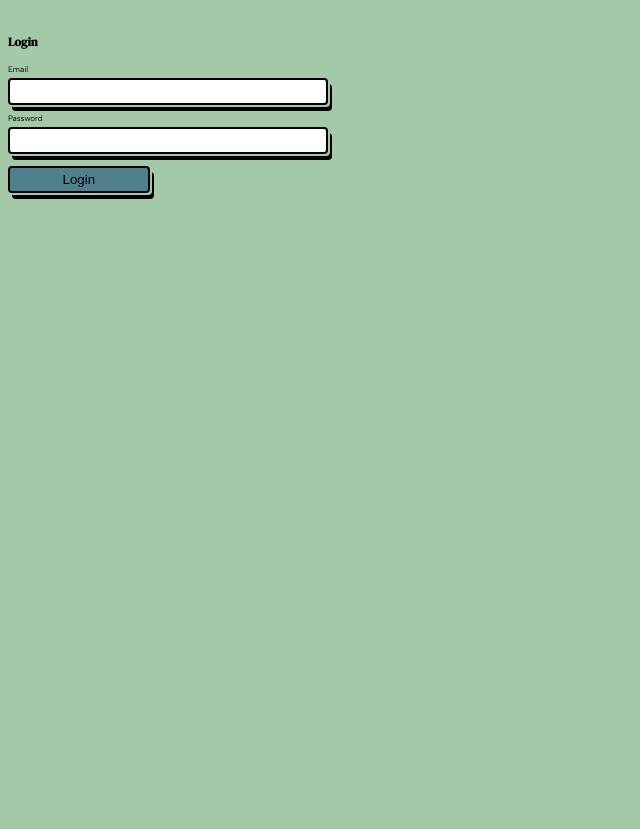
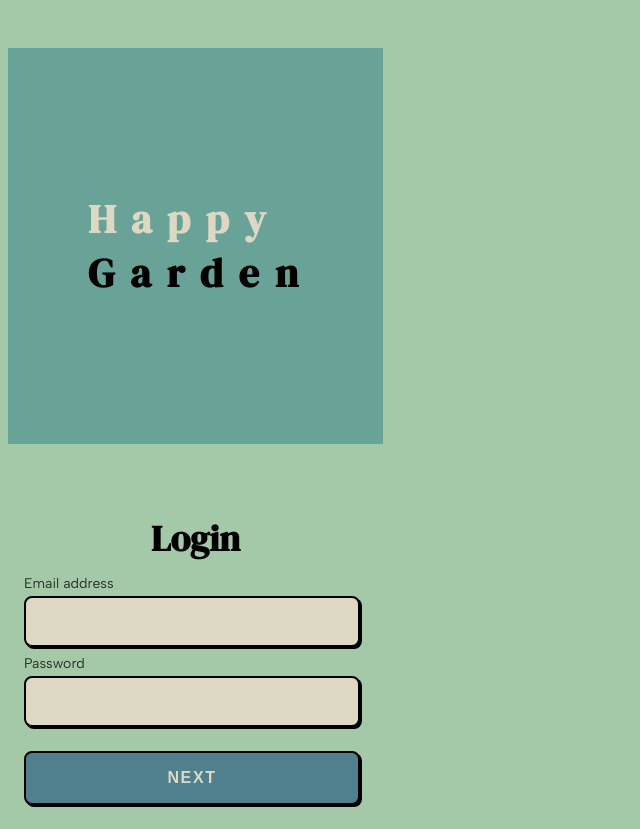
Before and after one commit to elsalvadordali/green-smile, a React (Vite) app: page / in a window 1280 px wide. Shown: the whole page, without its empty margins (0-640 px from the left). Before the commit the page ends 800 px from the top, so only its background shows below. Built offline with nearby package versions, Linux system fonts and the light colour scheme.

Commit message:
styled login page, needs pixel art image

```diff
--- a/src/Forms.css
+++ b/src/Forms.css
@@ -2,11 +2,29 @@
   display: grid;
   grid-template-columns: 2;
   grid-template-rows: 12;
-    gap: .5rem;
-    margin: 3rem auto;
+  gap: 0.5rem;
+  /* margin: 3rem auto; */
+  margin-top: 5rem;
+}
+
+h1 {
+  color: #ddd8c4;
+  font-size: 40px;
+  letter-spacing: 0.4em;
+  background-color: #69a297;
+  margin-top: 6rem;
+  padding: 18rem 10rem;
+}
+
+h1 span {
+  color: #000;
 }
 
 h2 {
+  margin-bottom: 1rem;
+  text-align: center;
+  font-family: "Albert Sans", sans-serif;
+  font-size: 36px;
   grid-column-start: 1;
   grid-column-end: 3;
 }
@@ -14,49 +32,70 @@ h2 {
 .email-label {
   grid-column-start: 1;
   grid-row-start: 2;
+  opacity: 75%;
+  font-size: 14px;
+  margin-left: 2rem;
 }
 
 #email {
+  margin: 1rem, 5rem;
+  margin-left: 2rem;
+  padding: 2rem 2rem;
+  border-radius: 1rem;
   grid-column-start: 1;
   grid-column-end: 3;
   grid-row-start: 3;
+  background-color: #ddd8c4;
 }
 
 .password-label {
   grid-column-start: 1;
   grid-row-start: 4;
+  opacity: 75%;
+  font-size: 14px;
+  margin-left: 2rem;
 }
 
 #password {
+  margin: 1rem, 5rem;
+  margin-left: 2rem;
+  padding: 2rem 2rem;
+  border-radius: 1rem;
   grid-column-start: 1;
   grid-column-end: 3;
   grid-row-start: 5;
+  background-color: #ddd8c4;
 }
 
 input {
   border: 2px solid black;
   background-color: #fff;
-    padding: .5rem 1rem;
-    border-radius: .5rem;
-    box-shadow: 2px 2px 0 #a3c9a8, 4px 6px 0 #000;
+  padding: 0.5rem 1rem;
+  border-radius: 0.5rem;
+  box-shadow: 2px 2px 0 #000;
   outline: 0;
-    margin-bottom: .5rem;
+  margin-bottom: 0.5rem;
   max-width: 300px;
 }
 
 button:hover,
 button:active {
   background-color: #69a297;
-
 }
 
 button {
   background: #50808e;
+  font-size: 16px;
+  letter-spacing: 0.2rem;
+  font-weight: bolder;
+  color: #ddd8c4;
+  text-transform: uppercase;
   border: 2px solid black;
-    padding: .5rem 1rem;
-    border-radius: .5rem;
-    box-shadow: 2px 2px 0 #a3c9a8, 4px 6px 0 #000;
+  padding: 2rem 2rem;
+  border-radius: 1rem;
+  box-shadow: 2px 2px 0 #000;
   grid-column-start: 1;
   grid-row-start: 6;
-    margin-top: .5rem;
+  margin: 2rem 2rem;
+  width: 42rem;
 }
--- a/src/Login.jsx
+++ b/src/Login.jsx
@@ -1,12 +1,12 @@
-import { useState } from 'react';
-import { loginUser } from './initFirebase';
+import { useState } from "react";
+import { loginUser } from "./initFirebase";
 
-import AuthError from './AuthError';
-import './Forms.css';
+import AuthError from "./AuthError";
+import "./Forms.css";
 
 const Login = ({ goNextPage, updateUserId }) => {
-    const [email, setEmail] = useState('');
-    const [pword, setPword] = useState('');
+  const [email, setEmail] = useState("");
+  const [pword, setPword] = useState("");
   const [errMessage, setErrMessage] = useState(null);
 
   async function authenticate(e) {
@@ -14,29 +14,42 @@ const Login = ({ goNextPage, updateUserId }) => {
     const res = await loginUser(email, pword);
     //res is either user object or error object
     if (res.user?.uid) {
-            localStorage.setItem('userId', res.user.uid);
-            goNextPage('write'); //skip register page
+      localStorage.setItem("userId", res.user.uid);
+      goNextPage("write"); //skip register page
       updateUserId(res.user.uid);
-        }
-        else {
-            setErrMessage(res.code)
+    } else {
+      setErrMessage(res.code);
     }
   }
 
   return (
     <div>
-            <form onSubmit={(e) => authenticate(e)} className='auth'>
+      <h1>
+        Happy <span>Garden</span>{" "}
+      </h1>
+      <form onSubmit={(e) => authenticate(e)} className="auth">
         <h2>Login</h2>
-                <label htmlFor='email' className='email-label'>Email</label>
-                <input type='text' id='email' onChange={(e) => setEmail(e.target.value)} />
-                <label htmlFor='password' className='password-label'>Password</label>
-                <input type='text' id='password' onChange={(e) => setPword(e.target.value)} />
-                <button type='submit'>Login</button>
+        <label htmlFor="email" className="email-label">
+          Email address
+        </label>
+        <input
+          type="text"
+          id="email"
+          onChange={(e) => setEmail(e.target.value)}
+        />
+        <label htmlFor="password" className="password-label">
+          Password
+        </label>
+        <input
+          type="text"
+          id="password"
+          onChange={(e) => setPword(e.target.value)}
+        />
+        <button type="submit">Next</button>
       </form>
       {errMessage ? <AuthError errMessage={errMessage} /> : null}
     </div>
   );
 };
 
-
 export default Login;
```
Lines whose indentation alone changed are shown as unchanged.
